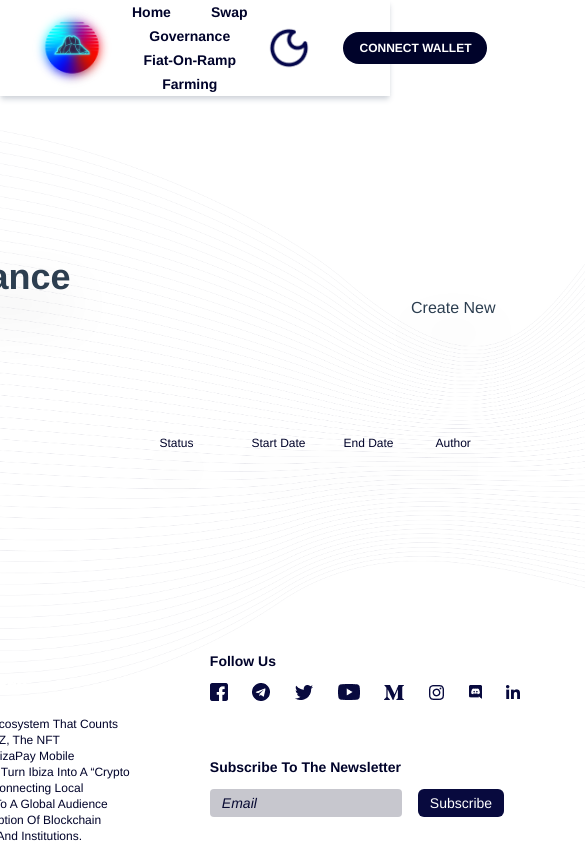
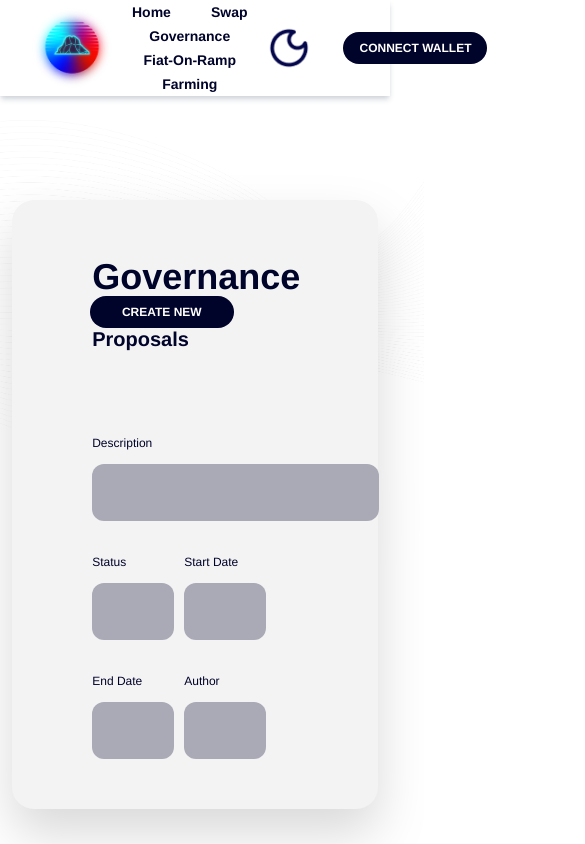
Before and after one commit to cocoa-1012/Dapp-Vue3, a Vue app: page /governance in a window 390 px wide. Shown: the top 844 px of the page, 585 px wide, since content can reach past the window. Built offline with nearby package versions, Linux system fonts and the light colour scheme.

Commit message:
governance page responsive

```diff
--- a/src/views/Governance.vue
+++ b/src/views/Governance.vue
@@ -1,10 +1,12 @@
 <template>
   <div
     class="
-      ttt
+      bg-graybackground
+      dark:bg-secondary
       flex flex-col
       items-left
-      w-max
+      max-w-4xl
+      w-4/5
       px-[80px]
       py-[50px]
       my-[80px]
@@ -12,17 +14,32 @@
       drop-shadow-2xl
     "
   >
-    <p class="farming text-left text-[36px] font-semibold mb-[20px]">
+    <p
+      class="
+        text-primary
+        dark:text-white
+        text-left text-[36px]
+        font-semibold
+        mb-[20px]
+      "
+    >
       Governance
     </p>
-    <p class="qq text-left text-[20px] font-bold mb-20">Proposals</p>
-    <div class="input_group">
-      <div class="input_div flex">
-        <div>
-          <p class="qq text-left text-[12px] mb-3">Description</p>
+    <p
+      class="text-primary dark:text-white text-left text-[20px] font-bold mb-12"
+    >
+      Proposals
+    </p>
+    <div class="flex flex-wrap">
+      <div class="mt-8">
+        <p class="text-primary dark:text-white text-left text-[12px] mb-3">
+          Description
+        </p>
         <div
           class="
-              zz
+            bg-inputbackground
+            dark:bg-primary
+            rounded-xl
             flex
             items-center
             mr-[10px]
@@ -32,11 +49,15 @@
           "
         ></div>
       </div>
-        <div>
-          <p class="qq text-left text-[12px] mb-3">Status</p>
+      <div class="mt-8">
+        <p class="text-primary dark:text-white text-left text-[12px] mb-3">
+          Status
+        </p>
         <div
           class="
-              zz
+            bg-inputbackground
+            dark:bg-primary
+            rounded-xl
             flex
             items-center
             mr-[10px]
@@ -46,11 +67,15 @@
           "
         ></div>
       </div>
-        <div>
-          <p class="qq text-left text-[12px] mb-3">Start Date</p>
+      <div class="mt-8">
+        <p class="text-primary dark:text-white text-left text-[12px] mb-3">
+          Start Date
+        </p>
         <div
           class="
-              zz
+            bg-inputbackground
+            dark:bg-primary
+            rounded-xl
             flex
             items-center
             mr-[10px]
@@ -60,11 +85,15 @@
           "
         ></div>
       </div>
-        <div>
-          <p class="qq text-left text-[12px] mb-3">End Date</p>
+      <div class="mt-8">
+        <p class="text-primary dark:text-white text-left text-[12px] mb-3">
+          End Date
+        </p>
         <div
           class="
-              zz
+            bg-inputbackground
+            dark:bg-primary
+            rounded-xl
             flex
             items-center
             mr-[10px]
@@ -74,11 +103,15 @@
           "
         ></div>
       </div>
-        <div>
-          <p class="qq text-left text-[12px] mb-3">Author</p>
+      <div class="mt-8">
+        <p class="text-primary dark:text-white text-left text-[12px] mb-3">
+          Author
+        </p>
         <div
           class="
-              zz
+            bg-inputbackground
+            dark:bg-primary
+            rounded-xl
             flex
             items-center
             mr-[10px]
@@ -89,13 +122,28 @@
         ></div>
       </div>
     </div>
-      <button class="absolute top-24 right-28">Create New</button>
-    </div>
+    <button
+      class="
+        absolute
+        top-24
+        right-28
+        w-36
+        h-8
+        rounded-2xl
+        uppercase
+        text-xs
+        font-semibold
+        text-white
+        dark:text-primary
+        bg-primary
+        dark:bg-white
+        mx-8
+      "
+    >
+      Create New
+    </button>
   </div>
 </template>
 
 <style>
-.qq {
-  color: var(--text-primary-color);
-}
 </style>
```
Lines whose indentation alone changed are shown as unchanged.
